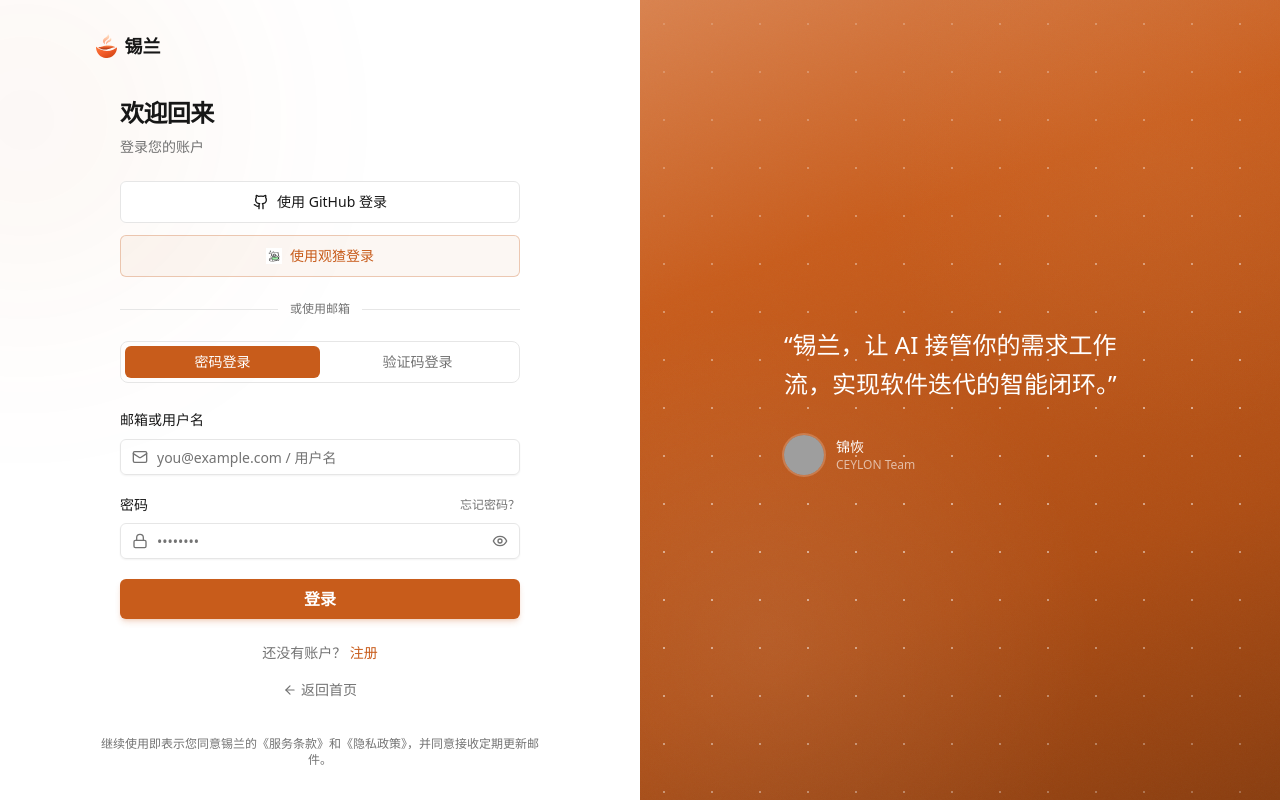
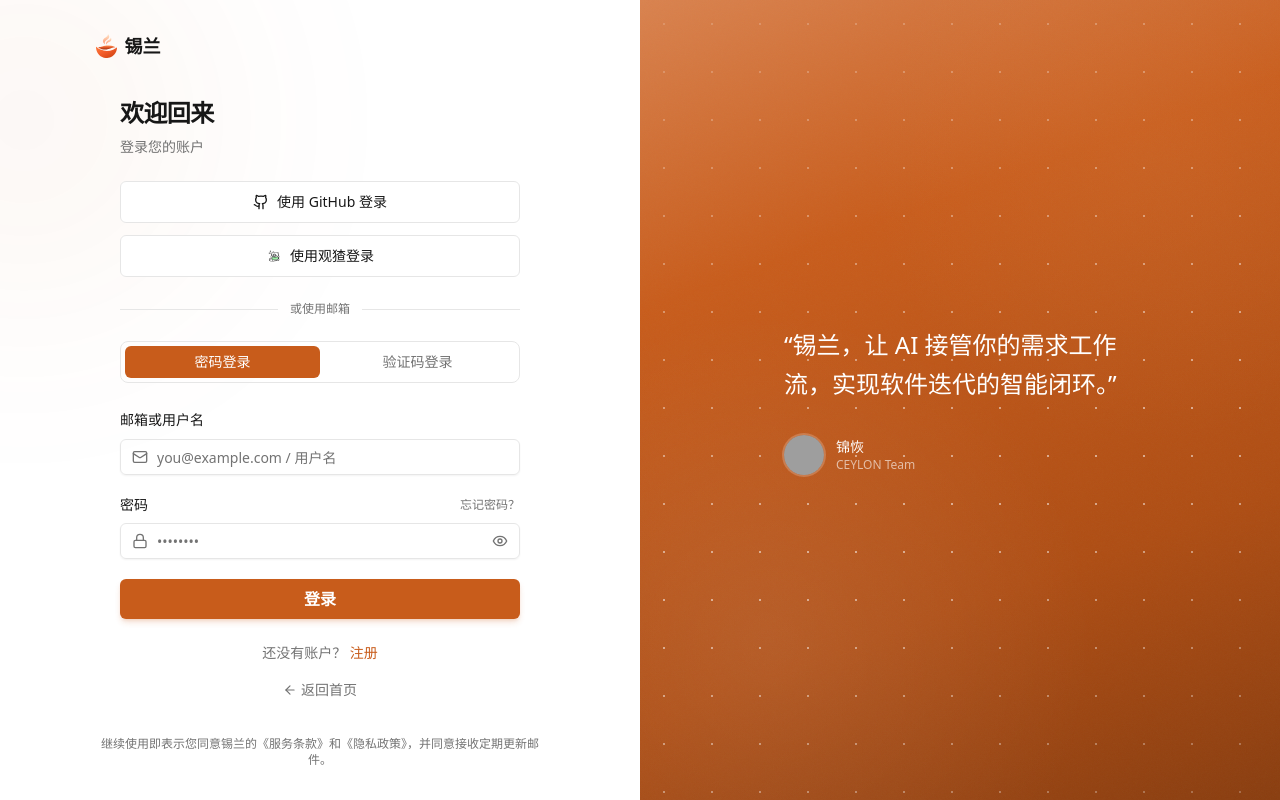
Before and after one commit to li1553770945/ceylon-frontend, a Next.js app: page /login in a window 1280 px wide. Built offline with nearby package versions, Linux system fonts and the light colour scheme; no server answers; grey boxes are pictures that could not be loaded.

Commit message:
style(login): unify GitHub and Watcha OAuth button styles

```diff
--- a/app/login/page.tsx
+++ b/app/login/page.tsx
@@ -246,7 +246,7 @@ function LoginPageContent() {
             <Button
               type="button"
               variant="outline"
-              className="w-full justify-center gap-2 border-ceylonm/30 bg-ceylonm/5 py-5 text-sm font-medium text-ceylonm hover:bg-ceylonm/10"
+              className="w-full justify-center gap-2 border-border bg-background py-5 text-sm font-medium hover:bg-muted"
               onClick={() => handleOAuth("watcha")}
             >
               <WatchaIcon className="h-4 w-4" />
```
